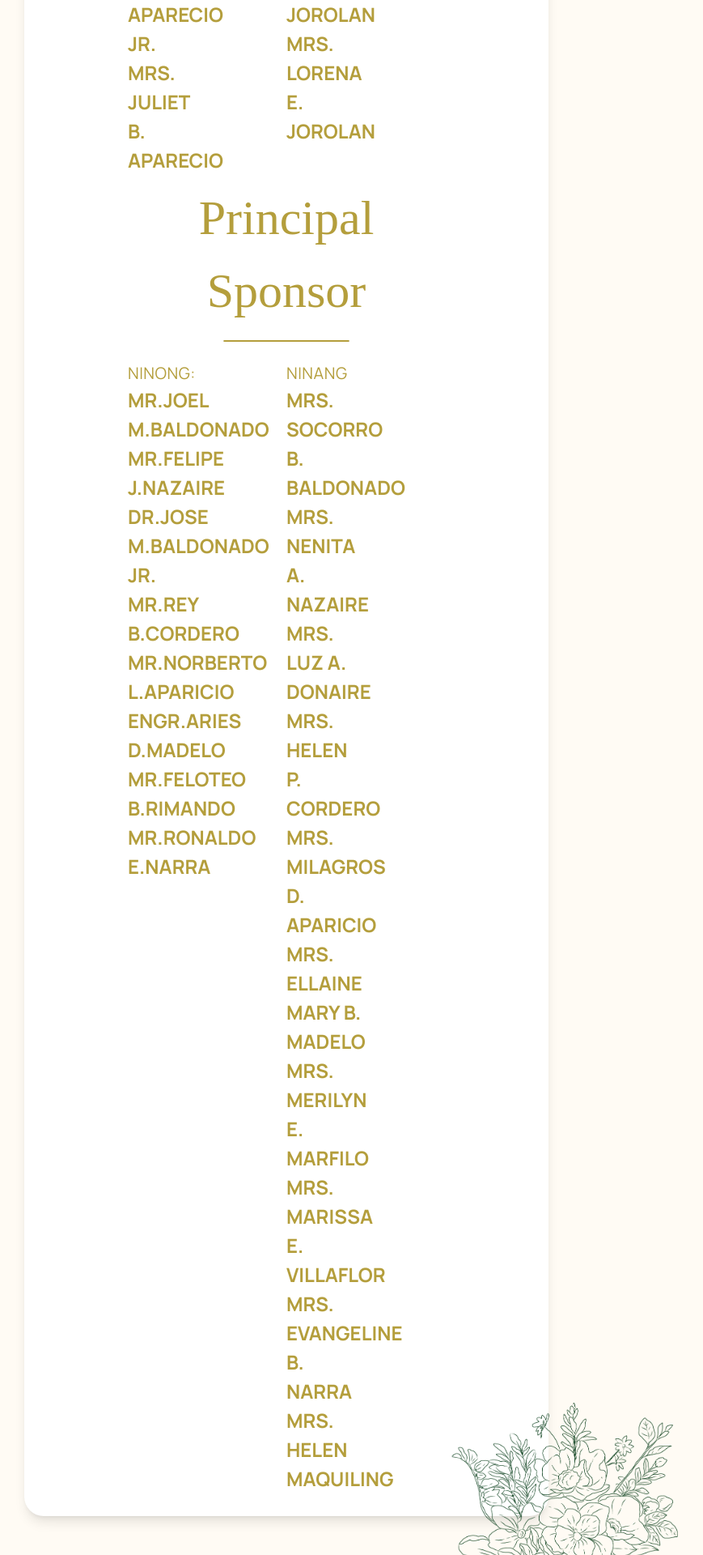
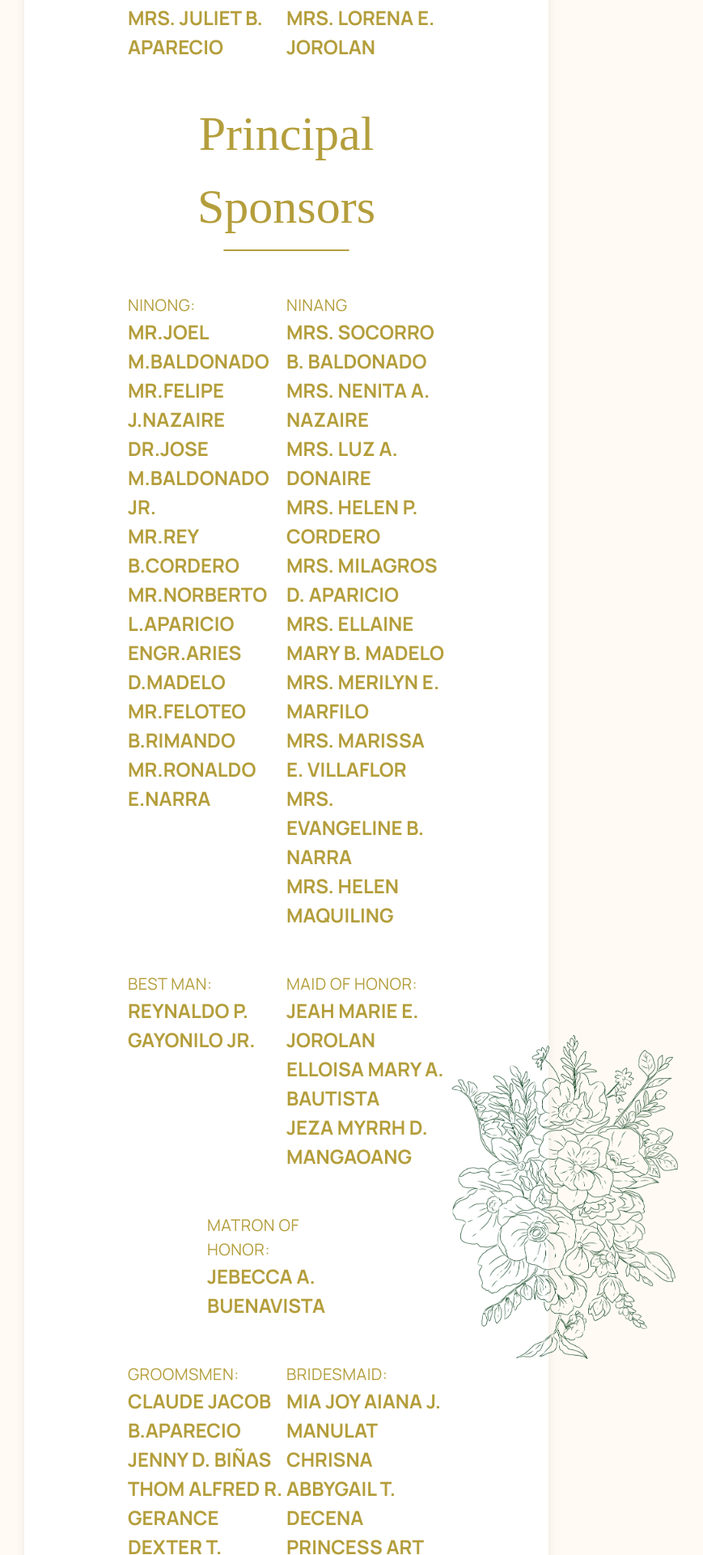
Before and after one commit to claudeaparecio/claudetteminard, a React (Create React App) app: page /the-wedding in a window 1280 px wide. Shown: the part 620-2540 px from the top of the page at 81% size, without its empty margins (286-1155 px from the left). Built offline with nearby package versions, Linux system fonts and the light colour scheme; a web font is replaced by a local one.

Commit message:
refactor pages

```diff
--- a/src/App.jsx
+++ b/src/App.jsx
@@ -1,9 +1,9 @@
 import { BrowserRouter, Route, Routes } from "react-router-dom";
 import "./App.css";
 import Home from "./pages/Home";
-import OurStory from "./pages/OurStory";
 import Layout from "./Layout";
 import TheWedding from "./pages/TheWedding";
+import FrequentlyAskedQuestions from "./pages/FAQs";
 
 function App() {
   return (
@@ -11,7 +11,7 @@ function App() {
       <BrowserRouter>
         <Routes>
           <Route path="/" element={<Home />} />
-          {/* <Route path="/our-story" element={<OurStory />} /> */}
+          <Route path="/frequently-asked-questions" element={<FrequentlyAskedQuestions />} />
           <Route path="/the-wedding" element={<TheWedding />} />
 
         </Routes>
--- a/src/pages/OurStory.jsx
+++ /dev/null
@@ -1,47 +0,0 @@
-import React from "react";
-import { Lorem } from "../constants/lorem";
-
-const OurStory = () => {
-  return (
-    <div className="flex flex-col overflow-hidden">
-      <div className="relative h-[60vh] flex ">
-        <div className="h-2/5 w-full items-center justify-end flex flex-col px-[100px] z-[1] absolute bottom-0 bg-gradient-to-t from-[#FFFBF4]">
-          <div className="-mb-16 flex flex-col items-center -space-y-4">
-            <p className="font-cursive  text-yellowAccent text-[120px]">
-              Our Story
-            </p>
-            {/* <img
-              src="./images/flower-ornament.png"
-              className="h-auto w-[180px] my-4 object-cover"
-              alt="Header"
-            /> */}
-          </div>
-        </div>
-        <img
-          src="./images/image-3.jpg"
-          className="h-full w-full object-cover  absolute top-0"
-          alt="Header"
-        />
-      </div>
-
-      <div class="w-full relative  flex pt-[100px] pb-[200px] bg-[#FFFBF4] ">
-        <p className="font-normal text-center text-[20px] text-slate-900 px-[20%]">
-          {Lorem}
-        </p>
-
-        <img
-          src="./images/floral-02.png"
-          className="h-[700px] absolute -bottom-36 -right-36 z-10 w-auto object-cover top 0 "
-          alt="Header"
-        />
-        <img
-          src="./images/floral-02.png"
-          className="h-[700px] absolute -bottom-36 -left-24 z-1 w-auto object-cover top 0 rotate-180"
-          alt="Header"
-        />
-      </div>
-    </div>
-  );
-};
-
-export default OurStory;
--- a/src/pages/TheWedding.jsx
+++ b/src/pages/TheWedding.jsx
@@ -1,14 +1,29 @@
-import React from "react";
+import React, { Children } from "react";
 import Text from "../component/Text";
 import { guestList } from "../constants/guests";
 
+const renderTitle = (title) => (
+  <div>
+    <p className="font-cursive text-center text-yellowAccent text-[60px]">
+      {title}
+    </p>
+    <div className="w-2/5 border border-t border-y-yellowAccent mx-auto my-2" />
+
+  </div>
+);
+
+const GridBox = ({ children }) => (
+  <div className="flex flex-row justify-center w-full">{children}</div>
+);
+
 const TheWedding = () => {
+
   return (
     <div className="flex flex-col min-h-screen items-center px-[100px] overflow-hidden bg-[#FFFBF4]">
-      <p className="font-cursive text-center mt-[150px] text-yellowAccent text-[100px]">
+      <p className="font-cursive text-center mt-[200px] text-yellowAccent text-[100px]">
         The Wedding
       </p>
-      <div className="w-3/5 h-full pb-[100px] relative">
+      <div className="w-3/5 h-full pb-[100px] mb-[200px] relative">
         <img
           src="./images/floral-02.png"
           className="md:h-[400px] phone:h-[180px] sm:h-[250px] absolute -top-40 -left-40 z-[1] w-auto rotate-180 object-cover"
@@ -16,42 +31,105 @@ const TheWedding = () => {
         />
         <img
           src="./images/floral-02.png"
-          className="md:h-[400px] phone:h-[180px] sm:h-[250px] absolute -bottom-40 -right-40 z-[1] w-auto rotate-180 object-cover"
+          className="md:h-[400px] phone:h-[180px] sm:h-[250px] absolute bottom-[50%] -right-40 z-[1] w-auto rotate-180 object-cover"
           alt="Header"
         />
-        <div class="flex flex-col min-h-[100vh] py-5 px-32   text-greenAccent bg-white rounded-3xl shadow-lg">
-          {/* <div className="flex flex-col text-center items-center gap-x-10 my-2">
-            <p className="font-regular tracking-wide text-[20px]">DATE:</p>
-            <p className="font-bold text-[24px] tracking-[10px] uppercase">
-            AUGUST 23, 2024
-            </p>
-          </div> */}
-          <p className="font-cursive text-center text-yellowAccent text-[60px]">
-            Entourage
-          </p>
-          <div className="w-2/5 border border-t border-y-yellowAccent mx-auto my-4" />
-
-          <div className="grid w-full grid-cols-2">
+        <img
+          src="./images/floral-02.png"
+          className="md:h-[400px] phone:h-[180px] sm:h-[250px] absolute -bottom-20 -left-40 z-[1] w-auto rotate-180 object-cover"
+          alt="Header"
+        />
+        <div class="flex flex-col  py-5 px-32 gap-y-9  text-greenAccent bg-white rounded-3xl shadow-lg">
+          {renderTitle("Entourage")}
+          <GridBox>
             <Text
               align="left"
               title="BRIDE’S PARENTS:"
               list={guestList.bridesParents}
             />
             <Text
-              align="right"
+              align="end"
               title="GROOM’S PARENTS:"
               list={guestList.groomsParents}
             />
-          </div>
-          <p className="font-cursive text-center text-yellowAccent text-[60px]">
-            Principal Sponsor
-          </p>
-          <div className="w-2/5 border border-t border-y-yellowAccent mx-auto my-4" />
-          <div className="grid w-full grid-cols-2">
+          </GridBox>
+          {renderTitle("Principal Sponsors")}
+          <GridBox>
             <Text align="left" title="NINONG:" list={guestList.ninongs} />
-            <Text align="right" title="NINANG" list={guestList.ninangs} />
-          </div>
+            <Text align="end" title="NINANG" list={guestList.ninangs} />
+          </GridBox>
+          <GridBox>
+            <Text align="left" title="BEST MAN:" list={guestList.bestMan} />
+            <Text
+              align="end"
+              title="MAID OF HONOR:"
+              list={guestList.maidOfHonor}
+            />
+          </GridBox>
+          <GridBox>
+            <Text
+              align="center"
+              title="MATRON OF HONOR:"
+              list={guestList.matronOfHonor}
+            />
+          </GridBox>
+          <GridBox>
+            <Text
+              align="start"
+              title="groomsmen:"
+              list={guestList.groomsMen}
+            />
+             <Text
+              align="end"
+              title="bridesmaid:"
+              list={guestList.bridesMaid}
+            />
+          </GridBox>
+          {renderTitle("Secondary Sponsors")}
+          <GridBox>
+            <Text
+              align="start"
+              title="candle:"
+              list={guestList.candle}
+            />
+             <Text
+              align="end"
+              title="cord:"
+              list={guestList.cord}
+            />
+          </GridBox>
+          <GridBox>
+            <Text
+              align="start"
+              title="veil:"
+              list={guestList.veil}
+            />
+             <Text
+              align="end"
+              title="ring bearer:"
+              list={guestList.ringBearer}
+            />
+          </GridBox>
+          <GridBox>
+            <Text
+              align="start"
+              title="coin bearer:"
+              list={guestList.coinBearer}
+            />
+             <Text
+              align="end"
+              title="bible bearer:"
+              list={guestList.bibleBearer}
+            />
+          </GridBox>
+          <GridBox>
 
+             <Text
+              align="center"
+              title="flower girls:"
+              list={guestList.flowerGirls}
+            />
+          </GridBox>
         </div>
       </div>
     </div>
```
Also changed, not shown: src/pages/Home.jsx (+20 -18 lines).
